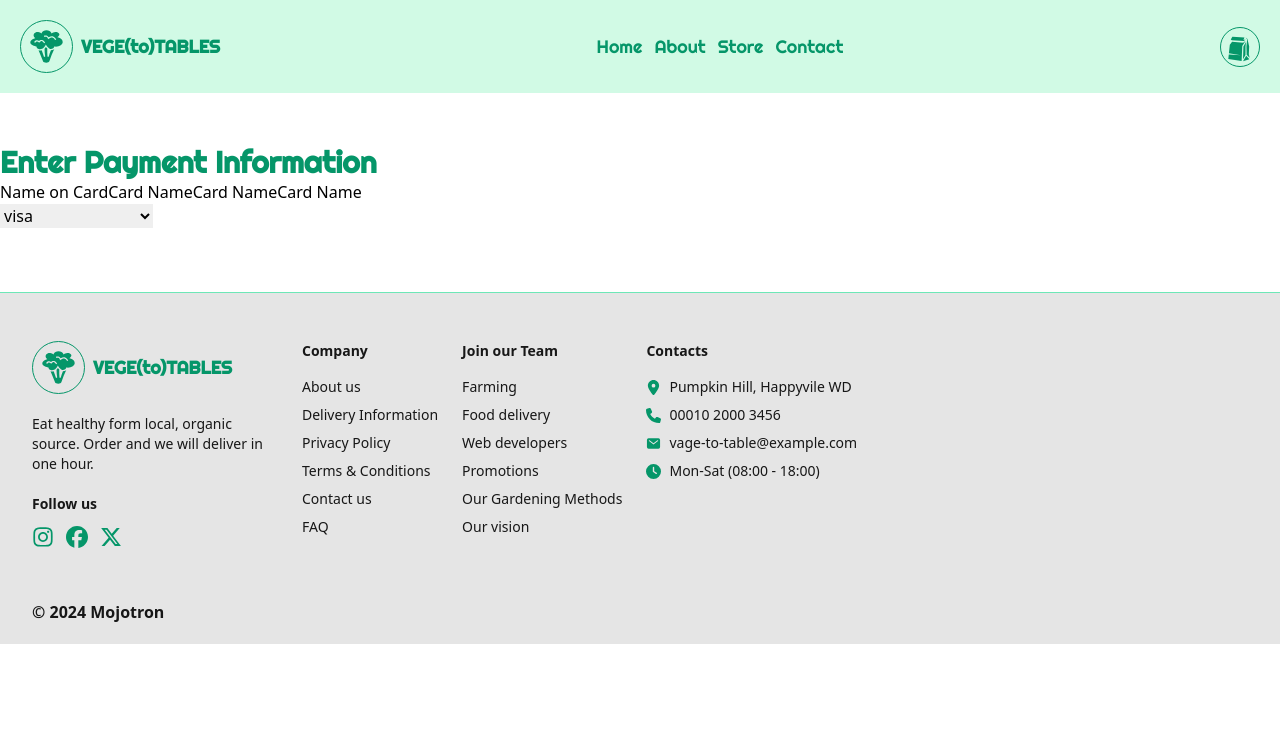
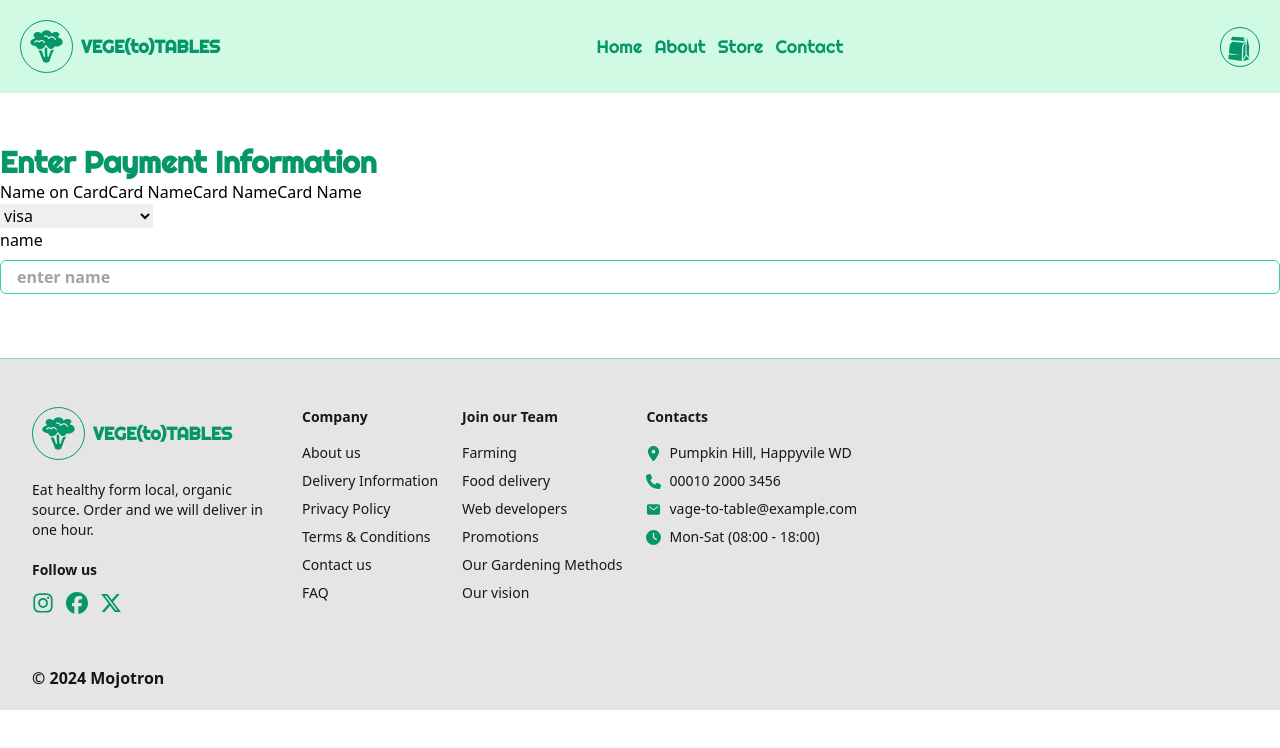
Before and after one commit to mojotron/shopping-cart, a React (Vite) app: page /checkout in a window 1280 px wide. Shown: the top 748 px of the page. Built offline with nearby package versions, Linux system fonts and the light colour scheme.

Commit message:
add input field ui component

```diff
--- a/src/pages/CheckoutPage/CheckoutPage.tsx
+++ b/src/pages/CheckoutPage/CheckoutPage.tsx
@@ -1,12 +1,24 @@
-import React from 'react';
+import React, { useState } from 'react';
 import BillingDetails from './components/BillingDetails';
 import OrderSummary from './components/OrderSummary';
+import InputField from '../../ui/InputField/InputField';
 
 const CheckoutPage = () => {
+  const [cardData, setCardData] = useState({ name: '' });
   return (
     <div>
       <BillingDetails />
       <OrderSummary />
+      <InputField
+        id="temp"
+        label="name"
+        placeholder="enter name"
+        value={cardData.name}
+        onChange={(value: string) =>
+          setCardData((oldValue) => ({ ...oldValue, name: value }))
+        }
+        type="text"
+      />
     </div>
   );
 };
--- a/src/ui/InputField/InputField.tsx
+++ b/src/ui/InputField/InputField.tsx
@@ -1,9 +1,39 @@
 type PropsType = {
-  type: string;
+  id: string;
+  label: string;
+  placeholder: string;
+  type?: 'text';
+  name?: string;
+  required?: boolean;
+  value: string;
+  onChange: (value: string) => void;
 };
 
-const InputField = () => {
-  return <div>InputField</div>;
+const InputField = ({
+  id,
+  label,
+  placeholder,
+  type = 'text',
+  required = false,
+  name = '',
+  value,
+  onChange,
+}: PropsType) => {
+  return (
+    <div className="flex flex-col gap-2">
+      <label htmlFor={id}>{label}</label>
+      <input
+        className="border border-emerald-400 px-4 py-1 rounded-md text-emerald-600 font-bold placeholder:text-neutral-400 outline-none focus:ring focus:ring-emerald-200 focus:ring-offset-0"
+        id={id}
+        placeholder={placeholder}
+        required={required}
+        value={value}
+        onChange={(e) => onChange(e.target.value)}
+        type={type}
+        name={name}
+      />
+    </div>
+  );
 };
 
 export default InputField;
```
